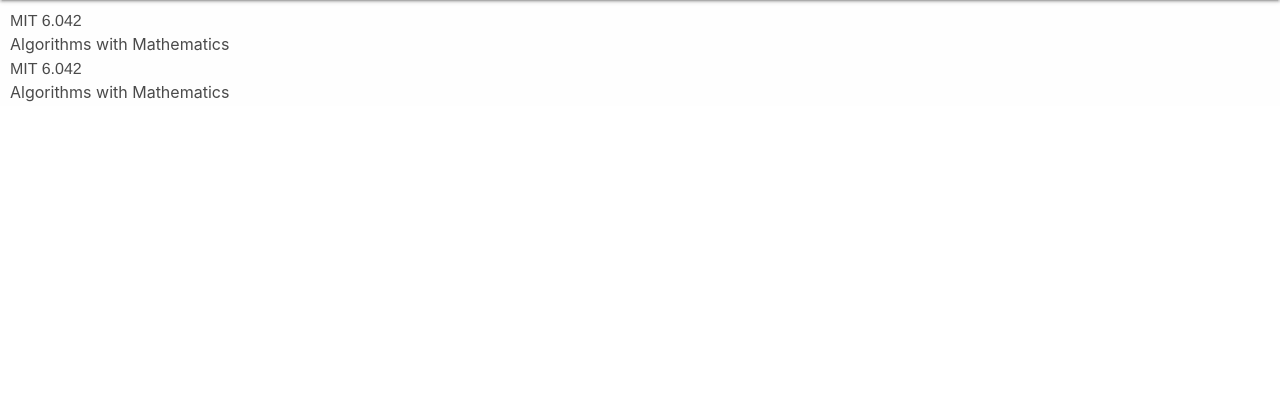
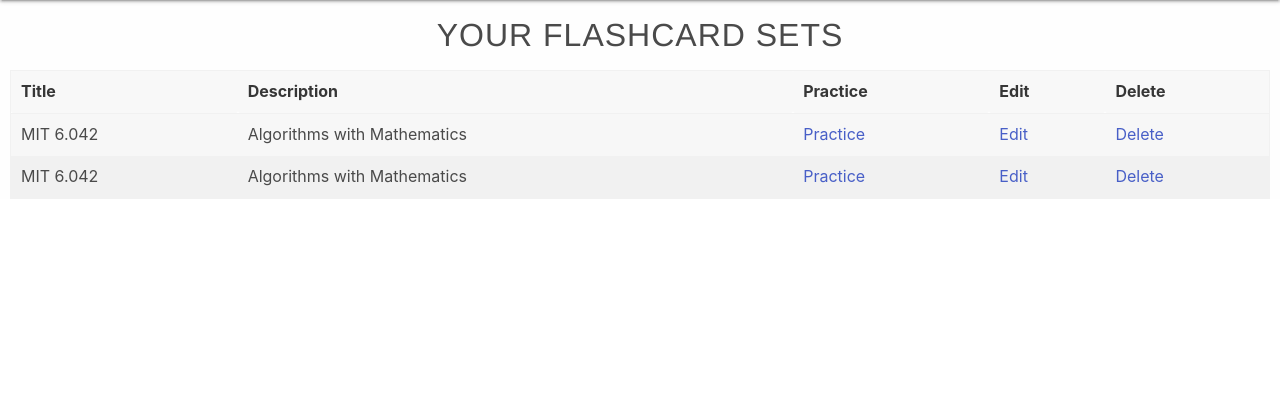
Before and after one commit to williammabotjaeng/cardbase, a Flask app: page /flash_card_sets in a window 1280 px wide. Shown: the part 64-462 px from the top of the page. Run offline with Flask 3, Linux system fonts and the light colour scheme; a user stored in the database is signed in; data comes from the database, SQL or seed files in the repository; both versions use the stored data as it was after the commit.

Commit message:
your flashcard sets, id, font, margin

```diff
--- a/app.py
+++ b/app.py
@@ -224,6 +224,53 @@
 
     return render_template("create_set.html", current_user=current_user, form=form)
 
+@app.route("/edit_flash_card_set/<set_id>", methods=["GET", "POST"])
+@login_required
+def edit_flash_card_set(set_id):
+    flash_card_set = FlashCardSet.query.get(set_id)
+    if flash_card_set is None or flash_card_set.user_id != current_user.id:
+        flash("Flashcard set not found.")
+        return redirect(url_for("flash_card_sets"))
+
+    form = FlashCardSetForm()
+    if request.method == "POST":
+        flash_card_set.set_title = request.form.get("set_title")
+        flash_card_set.set_description = request.form.get("set_description")
+        flash_card_set.set_modified_date = moment.now().date
+
+        db.session.commit()
+
+        flash("Flashcard set updated successfully.")
+        return redirect(url_for("flash_card_sets"))
+
+    return render_template("edit_flash_card_set.html", current_user=current_user, flash_card_set=flash_card_set, form=form)
+
+
+@app.route("/practice_flash_card_set/<set_id>")
+@login_required
+def practice_flash_card_set(set_id):
+    flash_card_set = FlashCardSet.query.get(set_id)
+    if flash_card_set is None or flash_card_set.user_id != current_user.id:
+        flash("Flashcard set not found.")
+        return redirect(url_for("flash_card_sets"))
+
+    return render_template("practice_flash_card_set.html", current_user=current_user, flash_card_set=flash_card_set)
+
+@app.route("/delete_flash_card_set/<set_id>", methods=["POST"])
+@login_required
+def delete_flash_card_set(set_id):
+    flash_card_set = FlashCardSet.query.get(set_id)
+    if flash_card_set is None or flash_card_set.user_id != current_user.id:
+        flash("Flashcard set not found.")
+        return redirect(url_for("flash_card_sets"))
+
+    db.session.delete(flash_card_set)
+    db.session.commit()
+
+    flash("Flashcard set deleted successfully.")
+    return redirect(url_for("flash_card_sets"))
+
+
 @app.route("/create_product", methods=["GET", "POST"])
 @login_required
 def create_product():
--- a/static/css/style.css
+++ b/static/css/style.css
@@ -5,6 +5,12 @@
 #primary-btn {
     background-color: #3da121;
     color: white;
+}
+
+#flashcardsets-heading {
+    text-align: center;
+    margin: 1%;
+    font-size: 2em;
 }
 
 .empty-state-text {
--- a/templates/flash_card_sets.html
+++ b/templates/flash_card_sets.html
@@ -1,12 +1,31 @@
 {% extends 'app_layout.html' %}
 {% block content %}
 <div style="margin: 10px">
+    <h1 class="heading" id="flashcardsets-heading">Your FlashCard Sets</h1>
         <div class="main-home">
             {% if flash_card_sets %}
-              {% for flash_card_set in flash_card_sets %}
-                <h3>{{ flash_card_set.set_title }}</h3>
-                <p>{{ flash_card_set.set_description }}</p>
-              {% endfor %}
+            <table class="striped hover is-hoverable ">
+                <thead>
+                  <tr>
+                    <th>Title</th>
+                    <th>Description</th>
+                    <th>Practice</th>
+                    <th>Edit</th>
+                    <th>Delete</th>
+                  </tr>
+                </thead>
+                <tbody>
+                  {% for flash_card_set in flash_card_sets %}
+                  <tr>
+                    <td>{{ flash_card_set.set_title }}</td>
+                    <td>{{ flash_card_set.set_description }}</td>
+                    <td><a href="{{ url_for('practice_flash_card_set', set_id=flash_card_set.id) }}">Practice</a></td>
+                    <td><a href="{{ url_for('edit_flash_card_set', set_id=flash_card_set.id) }}">Edit</a></td>
+                    <td><a href="{{ url_for('delete_flash_card_set', set_id=flash_card_set.id) }}">Delete</a></td>
+                  </tr>
+                  {% endfor %}
+                </tbody>
+              </table>
             {% else %}
             <div>
               <p class="text-center empty-state-text">No flash card sets available.</p>
```
Also changed, not shown: instance/database.db.
